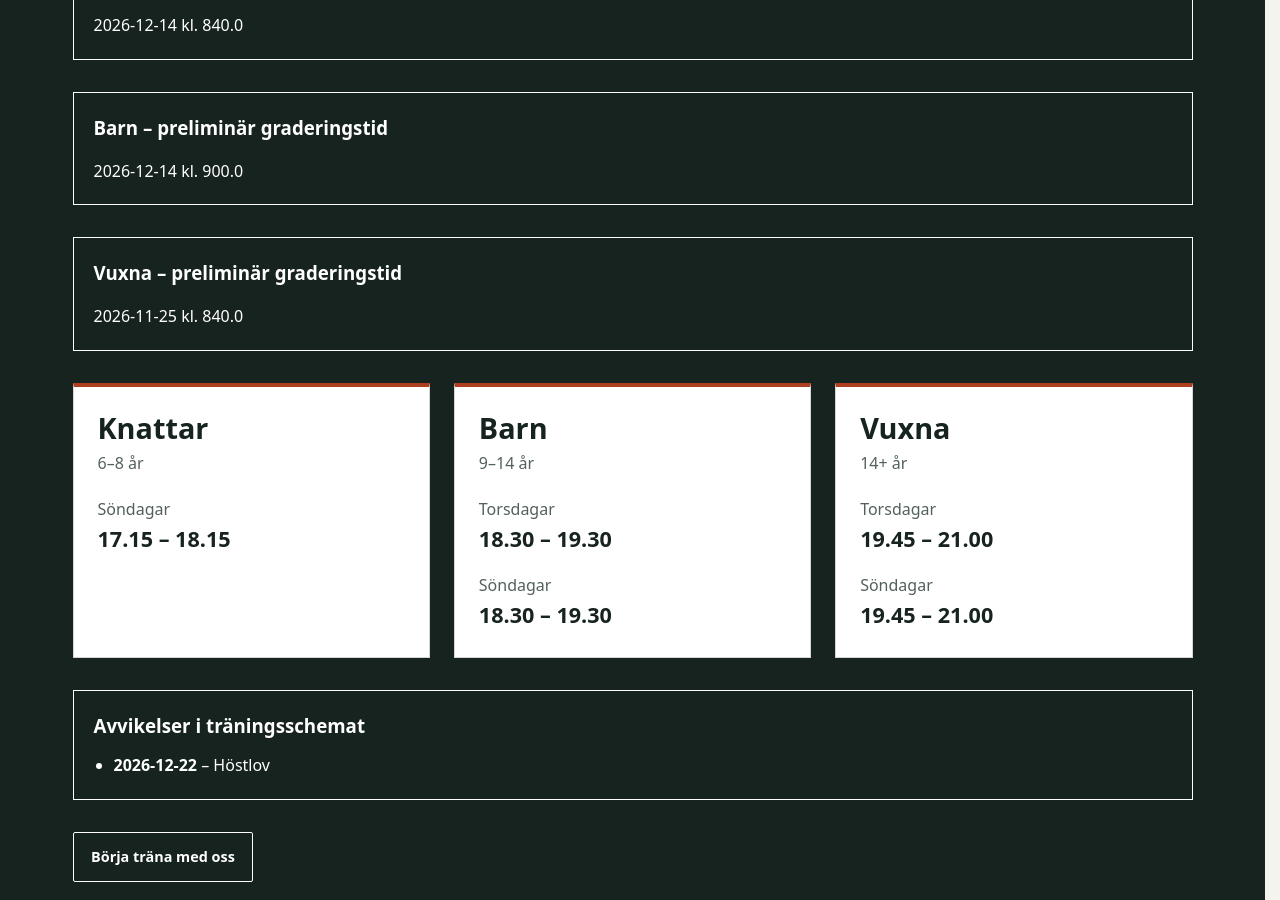
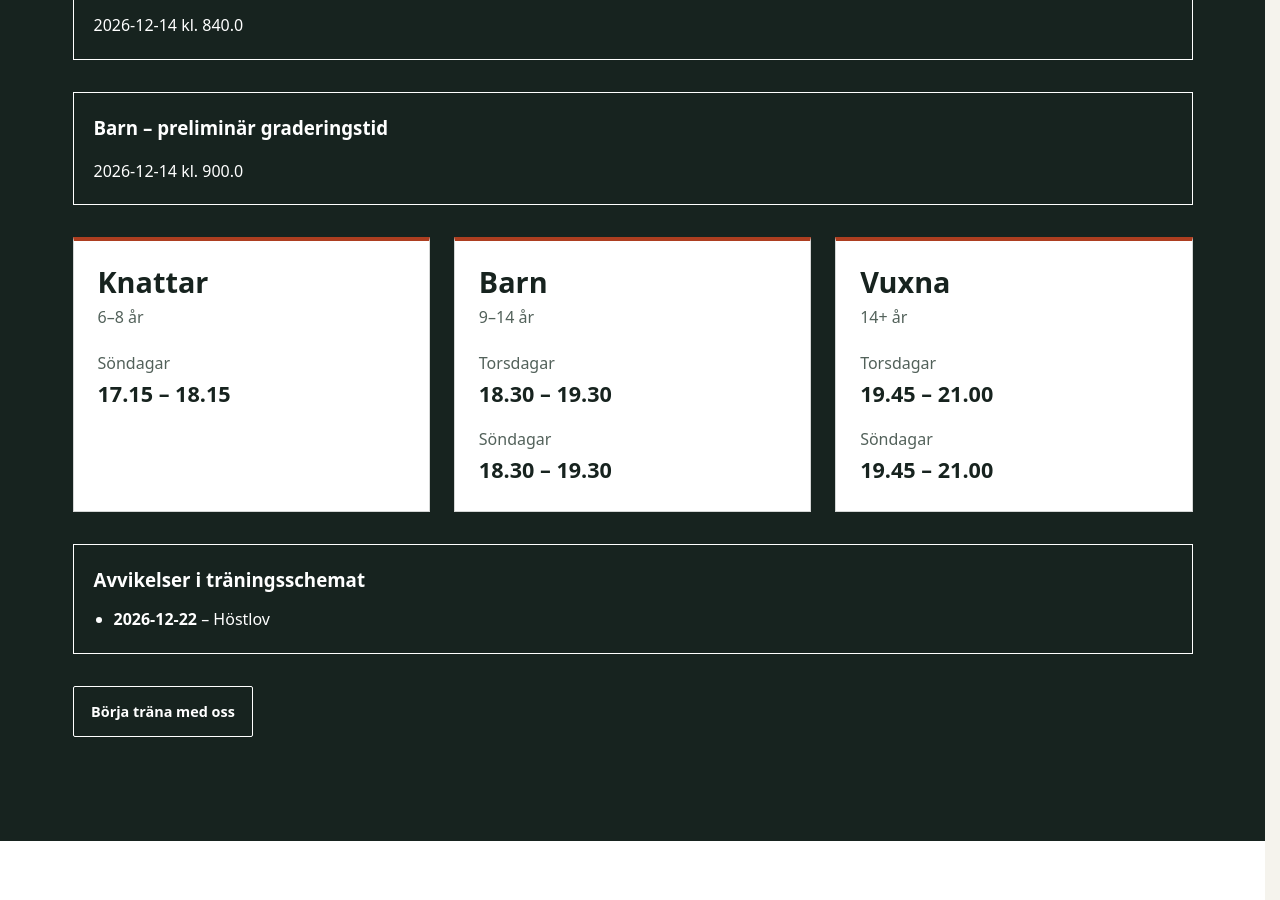
Before and after one commit to Alingsas-Ju-Jutsu/alingsasju-jujutsu.se, a Jekyll site: the page built from index.md, in a window 1280 px wide and 900 px high, scrolled down 1254 px. Built offline with Jekyll 4.4.1, drawn with Linux system fonts in a browser that asks for light colours.

Commit message:
Update _data/groups.yml (via Pages CMS)

```diff
--- a/_data/groups.yml
+++ b/_data/groups.yml
@@ -62,6 +62,4 @@ groups:
         start: "19.45"
         end: "21.00"
     grading:
-      date: 2026-11-25
-      time: 14:00
       is_preliminary: true
```
